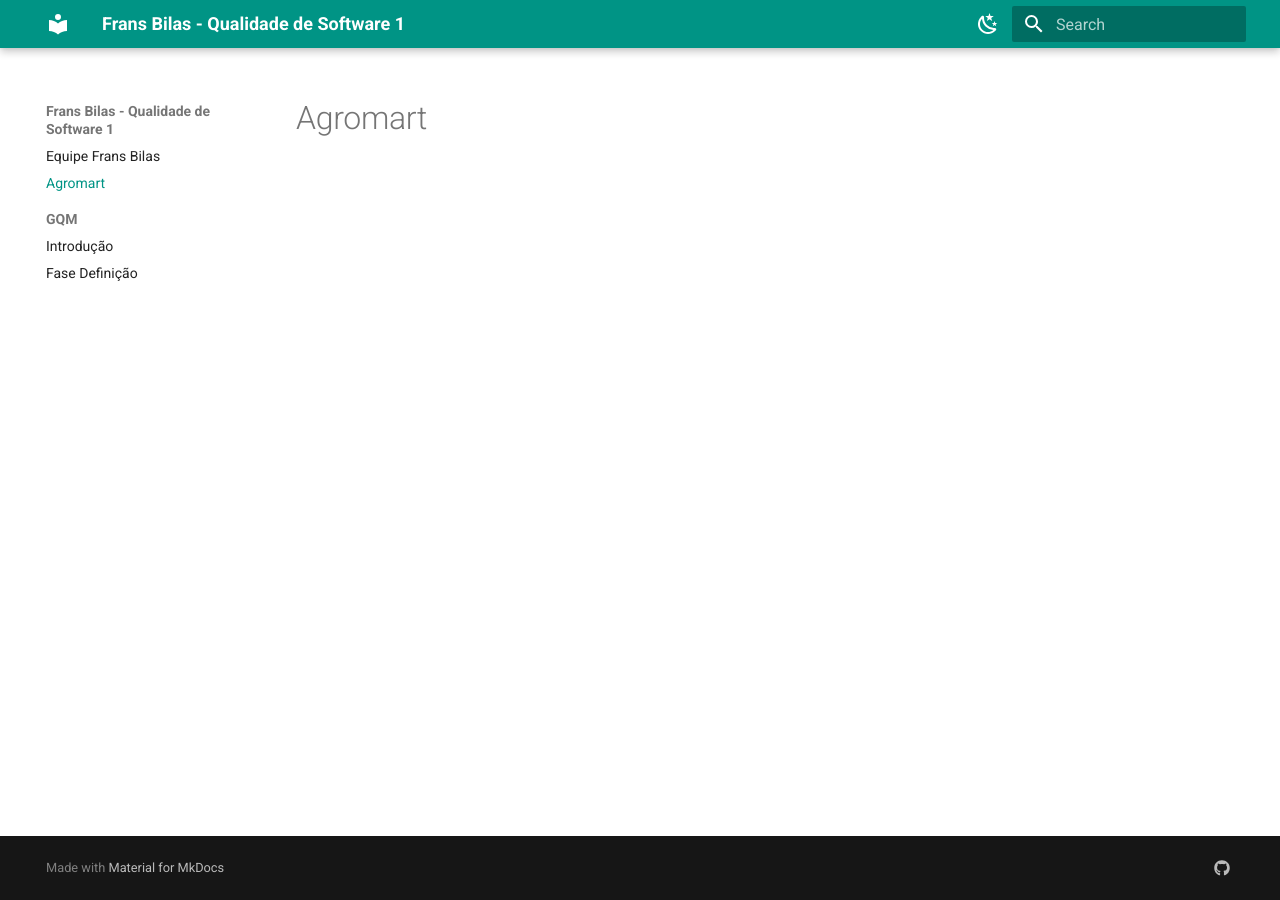
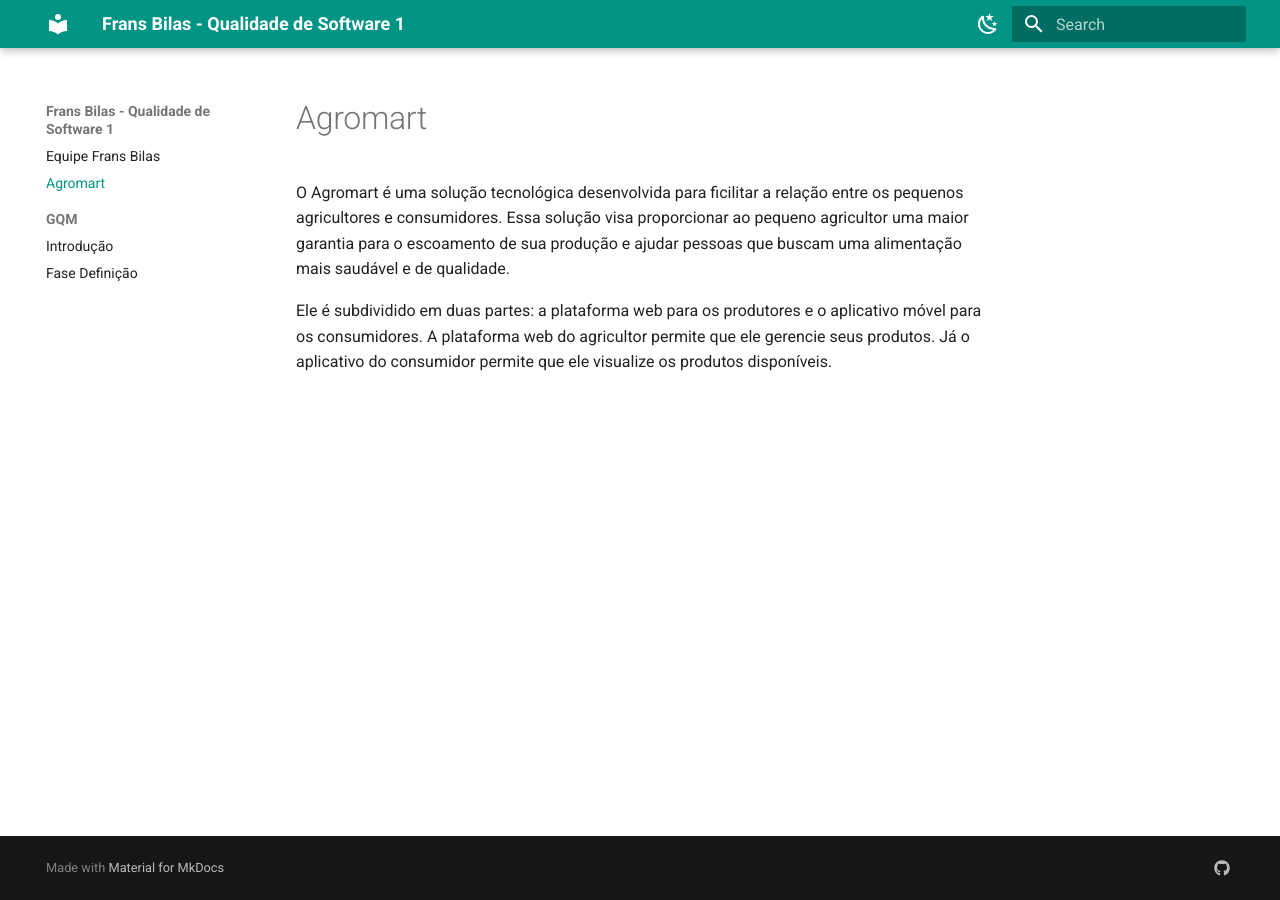
Before and after one commit to FCTE-Qualidade-de-Software-1/2025-1-T01--Frans-Bilas, an MkDocs documentation site: the page built from docs/Agromart.md, in a window 1280 px wide. Built offline with MkDocs 1.6.1 and Material for MkDocs 9.7.7, drawn with Linux system fonts in a browser that asks for light colours.

Commit message:
docs: att seção agromart

```diff
--- a/docs/Agromart.md
+++ b/docs/Agromart.md
@@ -1 +1,5 @@
 # Agromart
+
+O Agromart é uma solução tecnológica desenvolvida para ficilitar a relação entre os pequenos agricultores e consumidores. Essa solução visa proporcionar ao pequeno agricultor uma maior garantia para o escoamento de sua produção e ajudar pessoas que buscam uma alimentação mais saudável e de qualidade.
+
+Ele é subdividido em duas partes: a plataforma web para os produtores e o aplicativo móvel para os consumidores. A plataforma web do agricultor permite que ele gerencie seus produtos. Já o aplicativo do consumidor permite que ele visualize os produtos disponíveis.
```
Also changed, not shown: docs/GQM/Introdução.md (line endings or trailing spaces).
